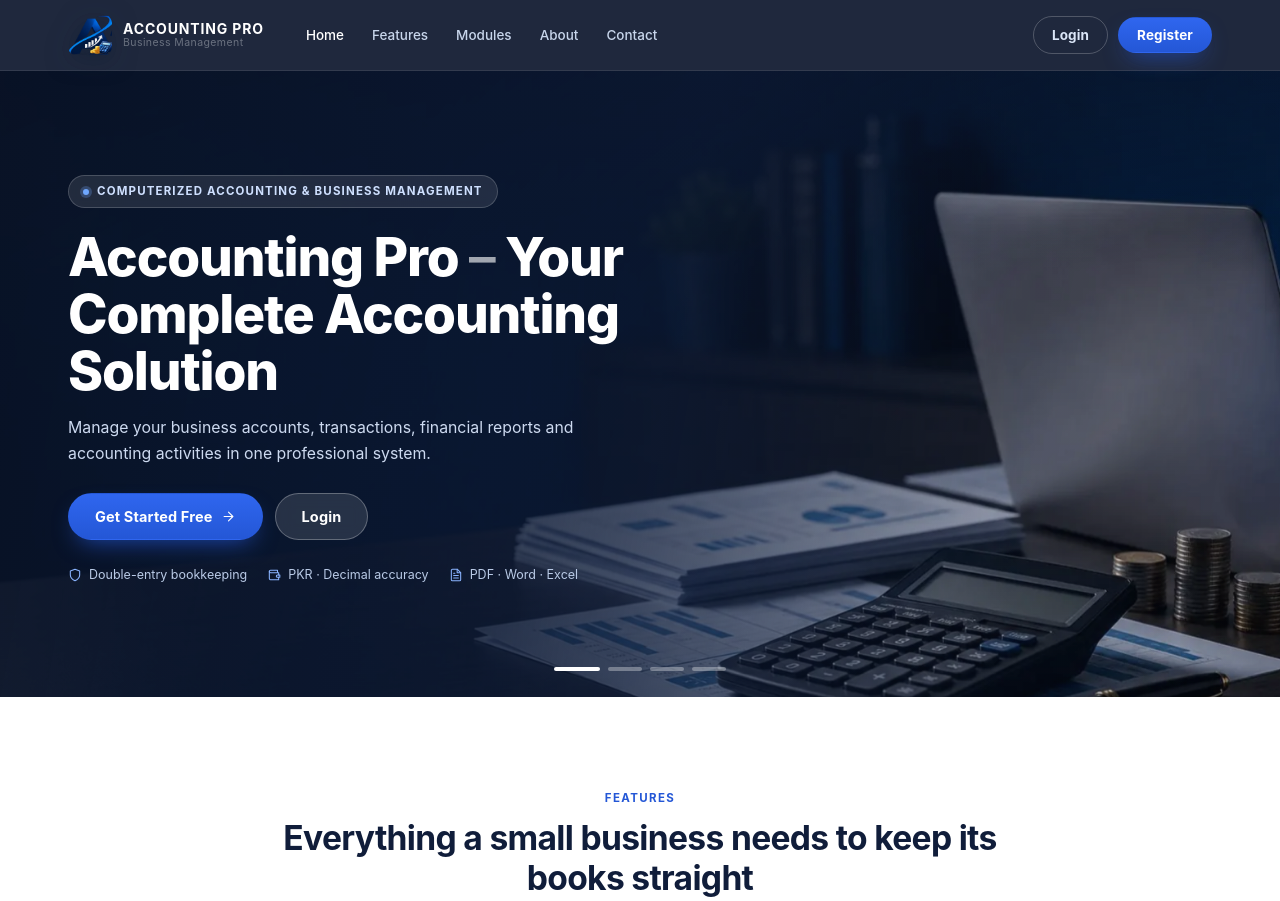
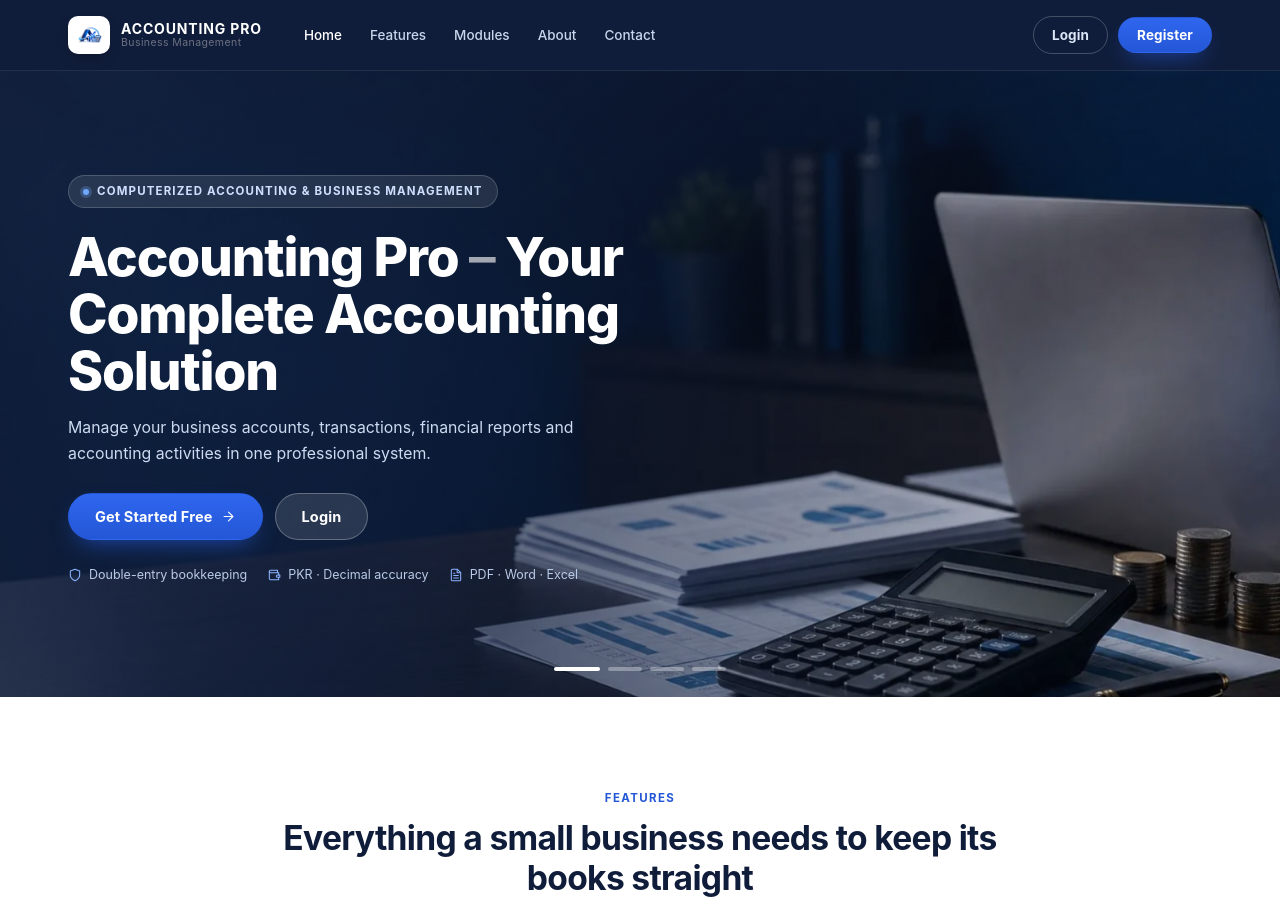
Before and after one commit to muzamiliqbal0393-png/accounting-pro3, a Flask app: page / in a window 1280 px wide. Shown: the top 901 px of the page. Run offline with Flask 3, Linux system fonts and the light colour scheme; some libraries are stand-ins or nearby versions.

Commit message:
Use the new wide brand mark, match navbar to hero navy, lighten the hero overlay

```diff
--- a/static/css/home.css
+++ b/static/css/home.css
@@ -51,9 +51,9 @@
 /* ------------------------------ navigation ------------------------------ */
 .hp-nav {
   position: sticky; top: 0; z-index: 60;
-  background: rgba(12, 22, 45, .92);
-  border-bottom: 1px solid rgba(255, 255, 255, .09);
-  backdrop-filter: saturate(150%) blur(10px);
+  /* same solid navy as the hero so the two never read as different colours */
+  background: #101D3A;
+  border-bottom: 1px solid rgba(255, 255, 255, .08);
 }
 .hp-nav-inner {
   max-width: 1200px; margin: 0 auto; padding: 0 clamp(16px, 4vw, 28px);
@@ -66,9 +66,11 @@
   box-shadow: 0 6px 16px -8px rgba(36, 87, 214, .9);
 }
 .hp-brand-logo {
-  width: 44px; height: 44px;
-  background: transparent; box-shadow: none; object-fit: contain; padding: 0;
-  filter: drop-shadow(0 4px 12px rgba(9, 23, 46, .5));
+  /* the mark is navy-on-navy on this dark navbar: give it a light chip */
+  width: auto; height: 38px; padding: 4px 6px;
+  background: #fff; border-radius: 10px;
+  object-fit: contain;
+  box-shadow: 0 6px 16px -8px rgba(0, 0, 0, .6);
 }
 .hp-brand-text { display: grid; line-height: 1.15; }
 .hp-brand-text strong { color: #fff; font-size: 14px; letter-spacing: .06em; }
@@ -126,12 +128,12 @@
   position: absolute; inset: 0; z-index: 1; pointer-events: none;
   background:
     linear-gradient(100deg,
-      rgba(8, 17, 36, .96) 0%,
-      rgba(10, 22, 46, .92) 32%,
-      rgba(13, 27, 55, .72) 52%,
-      rgba(13, 27, 55, .30) 76%,
-      rgba(13, 27, 55, .14) 100%),
-    linear-gradient(180deg, rgba(8, 17, 36, .55) 0%, rgba(8, 17, 36, 0) 32%);
+      rgba(16, 29, 58, .90) 0%,
+      rgba(16, 29, 58, .80) 30%,
+      rgba(16, 29, 58, .48) 52%,
+      rgba(16, 29, 58, .18) 76%,
+      rgba(16, 29, 58, .06) 100%),
+    linear-gradient(180deg, rgba(16, 29, 58, .35) 0%, rgba(16, 29, 58, 0) 30%);
 }
 .hero-inner {
   position: relative; z-index: 2; width: 100%;
@@ -354,7 +356,7 @@
   .hp-links {
     position: absolute; top: 70px; left: 0; right: 0; margin: 0;
     flex-direction: column; align-items: stretch; gap: 2px;
-    background: #0a1428; border-bottom: 1px solid rgba(255, 255, 255, .12);
+    background: #101D3A; border-bottom: 1px solid rgba(255, 255, 255, .12);
     box-shadow: 0 22px 40px -20px rgba(0, 0, 0, .8);
     padding: 10px clamp(16px, 4vw, 28px) 18px;
     max-height: 0; overflow: hidden; opacity: 0; visibility: hidden;
@@ -371,8 +373,8 @@
   .hero-slide img { object-position: 72% center; }
   .hero-overlay {
     background:
-      linear-gradient(180deg, rgba(8, 17, 36, .93) 0%, rgba(9, 19, 40, .90) 45%,
-                              rgba(10, 21, 44, .78) 70%, rgba(10, 21, 44, .55) 100%);
+      linear-gradient(180deg, rgba(16, 29, 58, .90) 0%, rgba(16, 29, 58, .82) 45%,
+                              rgba(16, 29, 58, .62) 70%, rgba(16, 29, 58, .38) 100%);
   }
   .hero-inner { padding-top: 54px; padding-bottom: 74px; }
   .hero h1 { font-size: clamp(1.85rem, 6.6vw, 2.5rem); }
--- a/static/css/style.css
+++ b/static/css/style.css
@@ -82,9 +82,10 @@ hr { border-top: 1px solid var(--line); opacity: 1; }
   box-shadow: 0 6px 16px rgba(36, 87, 214, .45);
 }
 .brand-mark-logo {
-  width: 42px; height: 42px;
-  background: transparent; box-shadow: none; object-fit: contain; padding: 0;
-  filter: drop-shadow(0 4px 10px rgba(9, 23, 46, .45));
+  width: auto; height: 34px; padding: 3px 5px;
+  background: #fff; border-radius: 9px;
+  object-fit: contain;
+  box-shadow: 0 6px 14px -8px rgba(0, 0, 0, .65);
 }
 .brand-text { line-height: 1.15; }
 .brand-text strong { color: #fff; font-size: 14px; letter-spacing: .06em; display: block; }
```
Also changed, not shown: static/icons/apple-touch-icon.png, static/icons/icon-180.png, static/icons/icon-192.png, static/icons/icon-32.png, static/icons/icon-512.png, static/icons/icon.png, static/images/brand/logo-full.png, static/images/brand/logo-mark.png.
